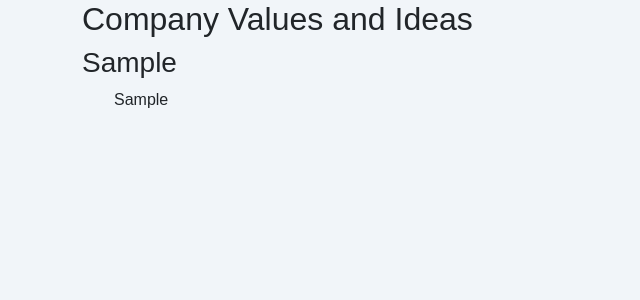
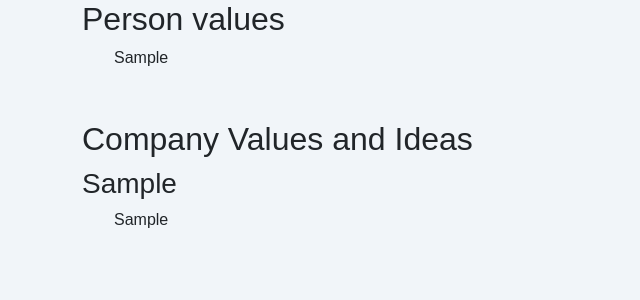
Before and after one commit to MarkosMuche/questionnaire_djagno, a Django app: page /display-values/ in a window 1280 px wide. Shown: the part 56-356 px from the top of the page, without its empty margins (0-640 px from the left). Run offline with Django 4.2, Linux system fonts and the light colour scheme; a user stored in the database is signed in; tables that the repository leaves empty hold one stand-in row (values such as "Sample post").

Commit message:
list personal values and compnay values

```diff
--- a/app/admin.py
+++ b/app/admin.py
@@ -4,6 +4,6 @@ from .models import *
 admin.site.register(Question)
 admin.site.register(Answer)
 admin.site.register(CompanyValue)
-admin.site.register(VisionIdea)
+admin.site.register(CompanyValueIdea)
 
 # Register your models here.
--- a/app/models.py
+++ b/app/models.py
@@ -18,10 +18,14 @@ from django.db import models
 
 class CompanyValue(models.Model):
     user = models.ForeignKey(settings.AUTH_USER_MODEL, on_delete=models.CASCADE)
-    value = models.CharField(max_length=255, unique=True)
-    created_at = models.DateTimeField(auto_now_add=True)  # Timestamp field
+    value = models.CharField(max_length=1000)
+    created_at = models.DateTimeField(auto_now_add=True)
 
-
-class VisionIdea(models.Model):
+class CompanyValueIdea(models.Model):
     company_value = models.ForeignKey(CompanyValue, on_delete=models.CASCADE, related_name='vision_ideas')
     idea = models.TextField()
+
+class PersonValue(models.Model):
+    user = models.ForeignKey(settings.AUTH_USER_MODEL, on_delete=models.CASCADE)
+    value=models.CharField(max_length=1000)
+    created_at = models.DateTimeField(auto_now_add=True)
--- a/app/templates/company_values.html
+++ b/app/templates/company_values.html
@@ -1,8 +1,17 @@
 {% extends "base.html" %}
 
 {% block msg %}
-    <h2>Company Values and Ideas</h2>
-    {% for item in data %}
+
+   <h2>Person values </h2>
+   <ul style="list-style-type: none;">
+    {%for value in context.person_data%}
+
+      <li>{{value.value}}</li>
+
+    {% endfor %}
+</ul>
+    <h2 style="margin-top: 50px;">Company Values and Ideas</h2>
+    {% for item in context.company__data %}
         <div>
             <h3>{{ item.value.value }}</h3>
             <ul style="list-style-type: none;">
--- a/app/views.py
+++ b/app/views.py
@@ -1,9 +1,13 @@
-# myapp/views.py
 
 from django.http import HttpResponse
 from django.shortcuts import redirect, render
-from .forms import CompanyValueForm,PersonValueForm,AnswerForm
-from ai_utils.utils import get_vision_statement,get_company_value,get_person_value,get_value_ideas
+from .forms import CompanyValueForm, PersonValueForm, AnswerForm
+from ai_utils.utils import (
+    get_vision_statement,
+    get_company_value,
+    get_person_value,
+    get_value_ideas,
+)
 from .models import *
 from django.contrib.auth import get_user_model
 from django.contrib.auth.decorators import login_required
@@ -16,14 +20,13 @@ from django.contrib.auth import views as auth_views
 
 class SignUpView(generic.CreateView):
     form_class = UserCreationForm
-    success_url = reverse_lazy('ask_question')
-    template_name = 'signup.html'
-
+    success_url = reverse_lazy("ask_question")
+    template_name = "signup.html"
 
 
 class LoginView(auth_views.LoginView):
     form_class = AuthenticationForm
-    template_name = 'login.html'
+    template_name = "login.html"
 
 
 @login_required
@@ -35,92 +38,112 @@ def company_question(request):
             for field_name, field_value in form.cleaned_data.items():
                 questions_and_answers += f"Q: {field_name}\nA: {field_value}\n\n"
             company_value = get_company_value(questions_and_answers)
-            return render(request, 'company_value_list.html', {'company_value': company_value})
+            return render(
+                request, "company_value_list.html", {"company_value": company_value}
+            )
     else:
         form = CompanyValueForm()
 
-    return render(request, 'company_value_from.html', {'form': form})
+    return render(request, "company_value_from.html", {"form": form})
 
 
 @login_required
 def person_question(request):
     questions = Question.objects.all()
+    print(questions)
     num_questions = questions.count()
     current_question_index = request.session.get('current_question_index', 0)
 
     if request.method == "POST":
         form = AnswerForm(request.POST)
         if form.is_valid():
-            request.session[f'answers_for_question_{current_question_index + 1}'] = [
-                form.cleaned_data['answer_1'],
-                form.cleaned_data['answer_2'],
-                form.cleaned_data['answer_3'],
-                form.cleaned_data['answer_4']
+            request.session[f"answers_for_question_{current_question_index + 1}"] = [
+                form.cleaned_data["answer_1"],
+                form.cleaned_data["answer_2"],
+                form.cleaned_data["answer_3"],
+                form.cleaned_data["answer_4"],
             ]
 
             if current_question_index == num_questions - 1:
-                questions_and_answers = ''
+                questions_and_answers = ""
                 for i in range(num_questions):
                     question_text = questions[i].text
-                    answers = request.session.get(f'answers_for_question_{i + 1}', [])
-                    questions_and_answers += f"Q: {question_text}\nA: {', '.join(answers)}\n\n"
-                person_value = get_person_value(questions_and_answers)
-                request.session['person_value'] = person_value  # Store in session
-                # request.session.flush()
-                return redirect('ask_question')
+                    answers = request.session.get(f"answers_for_question_{i + 1}", [])
+                    questions_and_answers += (
+                        f"Q: {question_text}\nA: {', '.join(answers)}\n\n"
+                    )
+                person_values = get_person_value(questions_and_answers)
+                User = get_user_model()
+                user_instance = User.objects.get(pk=request.user.id)
+                for person_value in person_values:
+                 person_value_obj, created = PersonValue.objects.get_or_create(
+                 value=person_value, user=user_instance
+                 )
 
+                return redirect("ask_question")
 
-            request.session['current_question_index'] = current_question_index + 1
-            return redirect('person_question')
+            request.session["current_question_index"] = current_question_index + 1
+            return redirect("person_question")
 
     else:
+        if(questions.lenth==0):
+            return HttpResponse('ther is no questions')
         current_question = questions[current_question_index]
         form = AnswerForm()
 
     context = {
-        'form': form,
-        'question_text': current_question.text,
-        'is_last_question': current_question_index == num_questions - 1
+        "form": form,
+        "question_text": current_question.text,
+        "is_last_question": current_question_index == num_questions - 1,
     }
 
-    return render(request, 'person_value_form.html', context)
+    return render(request, "person_value_form.html", context)
+
 
 @login_required
 def submit_values(request):
-    if request.method == 'POST':
-        company_values = request.POST.getlist('company_values')
-        other_values = request.POST.getlist('other_value')
+    if request.method == "POST":
+        company_values = request.POST.getlist("company_values")
+        other_values = request.POST.getlist("other_value")
         company_values.extend(other_values)  # Combine the lists
 
-        person_values = request.session.get('person_value', None)
+        person_values = request.session.get("person_value", None)
         # request.session.flush()
         User = get_user_model()
         user_instance = User.objects.get(pk=request.user.id)
         for company_value in company_values:
             # Save or retrieve the company value
-            company_value_obj, created = CompanyValue.objects.get_or_create(value=company_value,user=user_instance)
+            company_value_obj, created = CompanyValue.objects.get_or_create(
+                value=company_value, user=user_instance
+            )
             ideas = get_value_ideas(company_value)
             print(ideas)
-            x=0
-            for  idea in ideas:
-                x=x+1
+            x = 0
+            for idea in ideas:
+                x = x + 1
                 print(x)
-                VisionIdea.objects.create(company_value=company_value_obj, idea=idea)
+                CompanyValueIdea.objects.create(
+                    company_value=company_value_obj, idea=idea
+                )
 
-    return redirect('display_values')
-
+    return redirect("display_values")
 
 
 @login_required
 def display_company_values(request):
-
-    user=request.user.id
-    company_values = CompanyValue.objects.filter(user=user).order_by('-created_at')[:4]
+    user = request.user.id
+    person_values=PersonValue.objects.filter(user=user).order_by('-created_at')[:4]
+    person_values=list(reversed(person_values))
+    person_data=person_values
+    company_values = CompanyValue.objects.filter(user=user).order_by("-created_at")[:4]
     company_values = list(reversed(company_values))
 
-    data = [{
-        'value': value,
-        'ideas': value.vision_ideas.all()
-    } for value in company_values]
+    company__data = [
+        {"value": value, "ideas": value.vision_ideas.all()} for value in company_values
+    ]
 
-    return render(request, 'company_values.html', {'data': data})
+    context={
+    'person_data':person_data,
+    'company__data':company__data
+    }
+    return render(request, "company_values.html", {"context": context})
```
Also changed, not shown: app/migrations/0004_rename_visionidea_companyvalueidea_and_more.py (added).
